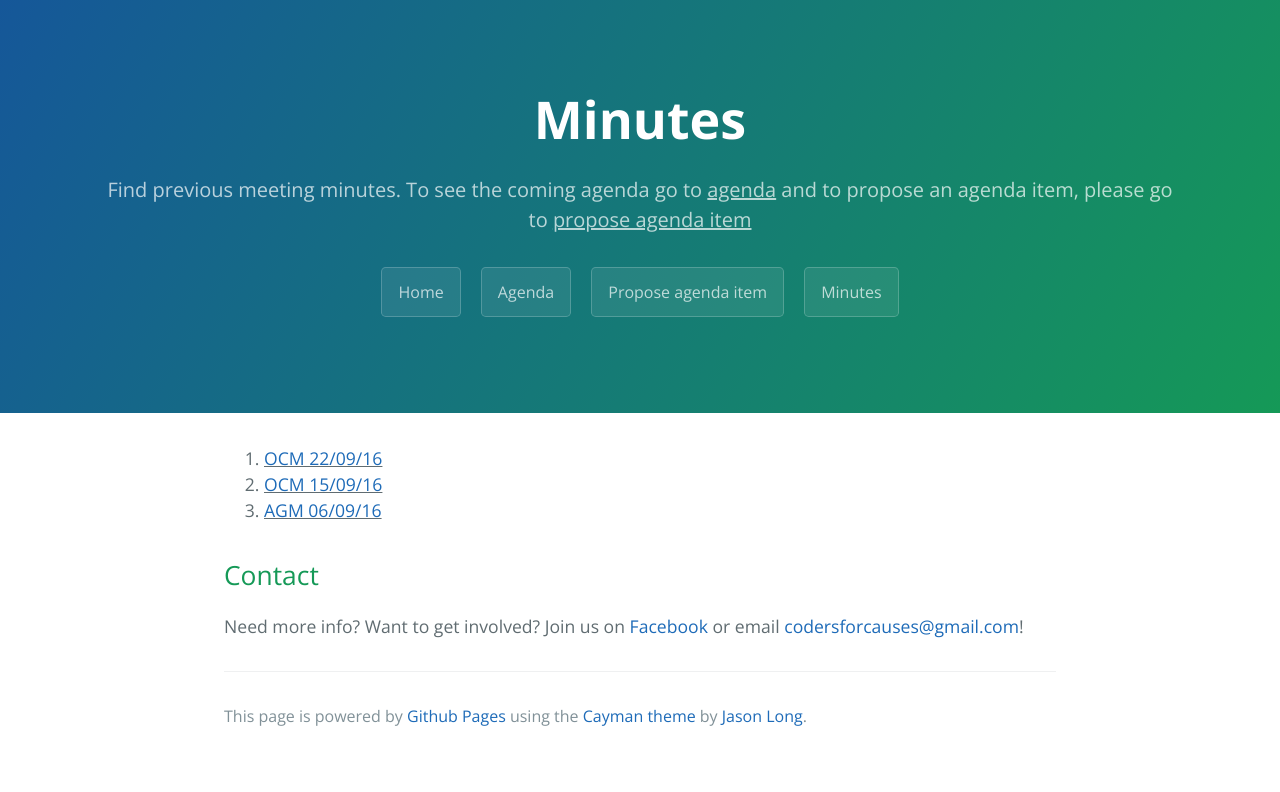
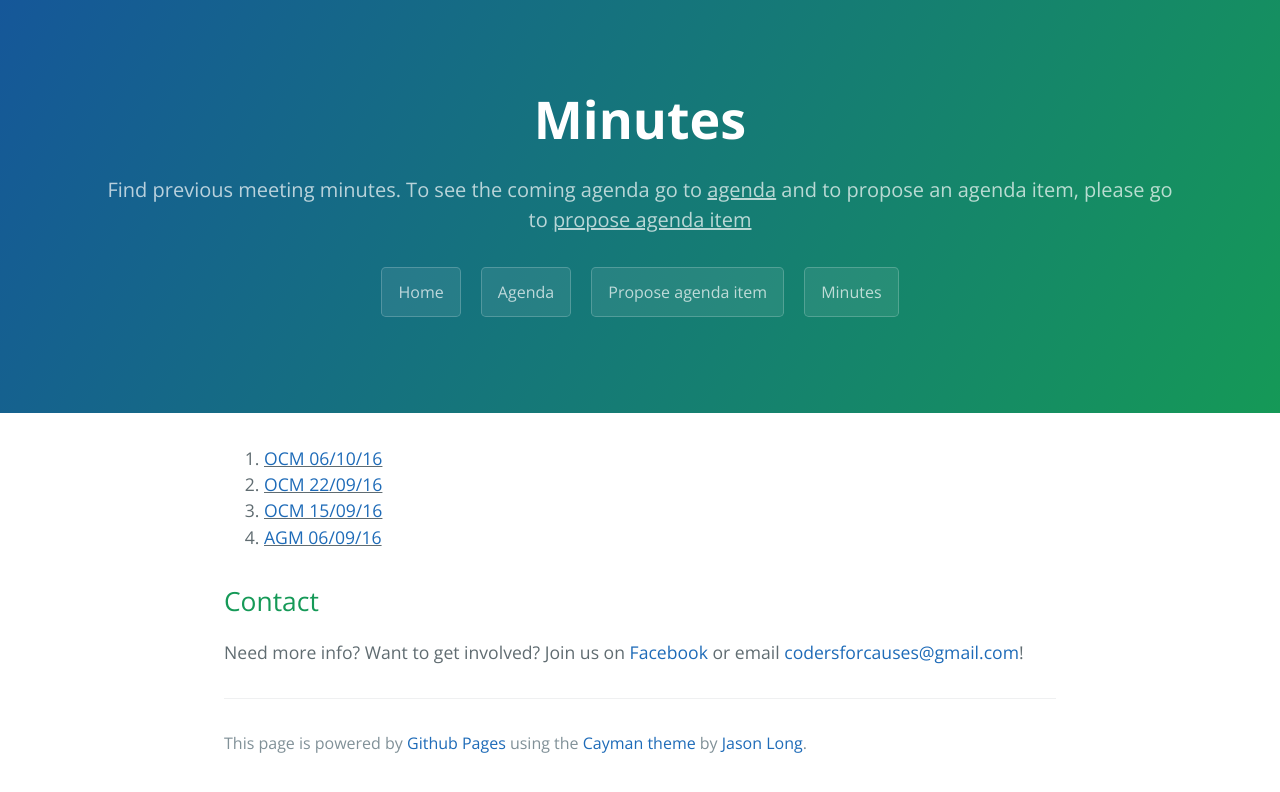
Before and after one commit to codersforcauses/backup, a Jekyll site: the page minutes/index.html, which Jekyll copies as it is, in a window 1280 px wide. Shown: the top 792 px of the page. Built offline with Jekyll 4.4.1, drawn with Linux system fonts in a browser that asks for light colours.

Commit message:
Added minutes

```diff
--- a/minutes/index.html
+++ b/minutes/index.html
@@ -22,6 +22,7 @@
     <section class="main-content">
 
 <ol>
+  <li style="text-decoration: underline;"><a href="./pdfs/06-10-16.pdf">OCM 06/10/16</a></li>
   <li style="text-decoration: underline;"><a href="./pdfs/22-09-16.pdf">OCM 22/09/16</a></li>
   <li style="text-decoration: underline;"><a href="./pdfs/15-09-16.pdf">OCM 15/09/16</a></li>
   <li style="text-decoration: underline;"><a href="./pdfs/06-09-16.pdf">AGM 06/09/16</a></li>
```
Also changed, not shown: 1 other file.
